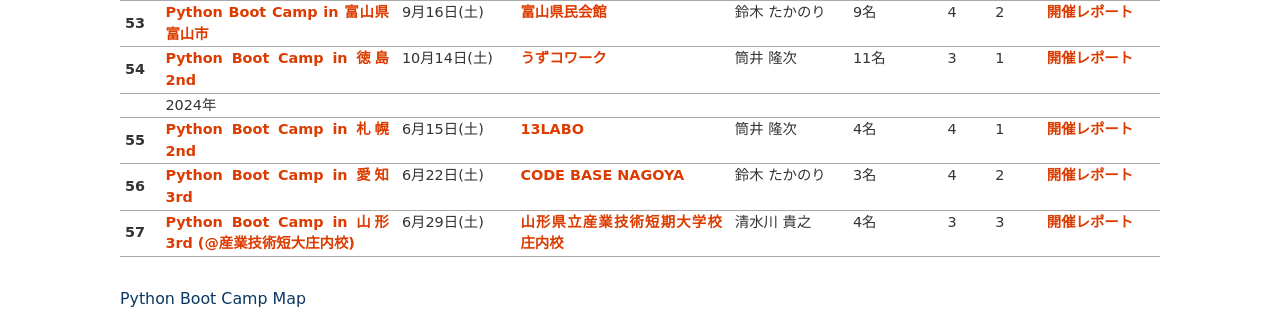
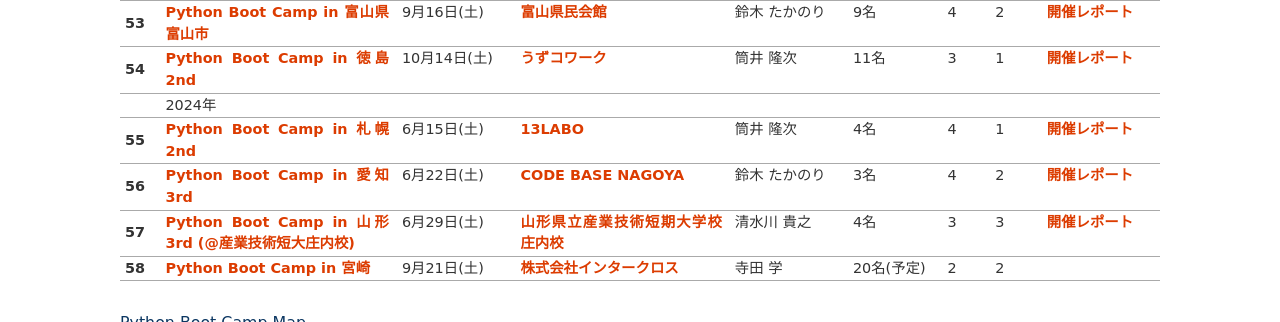
Before and after one commit to pyconjp/www.pycon.jp, a Sphinx documentation site: the page built from source/support/bootcamp.md, in a window 1280 px wide and 900 px high, scrolled down 4458 px, cut to the strip 0-322 px from the top of the window. Built offline with Sphinx 7.4.7, drawn with Linux system fonts in a browser that asks for light colours.

Commit message:
add pycamp miyazaki

````diff
--- a/source/support/bootcamp.md
+++ b/source/support/bootcamp.md
@@ -67,7 +67,7 @@
   - **香川** (2)、**愛媛**、**徳島** (2)、**高知**
   - 4/4
 * - 九州・沖縄
-  - **福岡** (2)、**佐賀**、**長崎**、**熊本** (2)、大分、宮崎、**鹿児島** (2)、**沖縄**
+  - **福岡** (2)、**佐賀**、**長崎**、**熊本** (2)、大分、**宮崎**、**鹿児島** (2)、**沖縄**
   - 6/8
 * - 全国
   -
@@ -725,6 +725,15 @@
   - 3
   - 3
   - [開催レポート](https://pyconjp.blogspot.com/2024/07/pycamp-in-yamagata3rd-report.html)
+* - 58
+  - [Python Boot Camp in 宮崎](https://pyconjp.connpass.com/event/327156/)
+  - 9月21日(土)
+  - [株式会社インタークロス](https://www.inter-cross.com/)
+  - 寺田 学
+  - 20名(予定)
+  - 2
+  - 2
+  -
 ```
 
 ### Python Boot Camp Map
````
